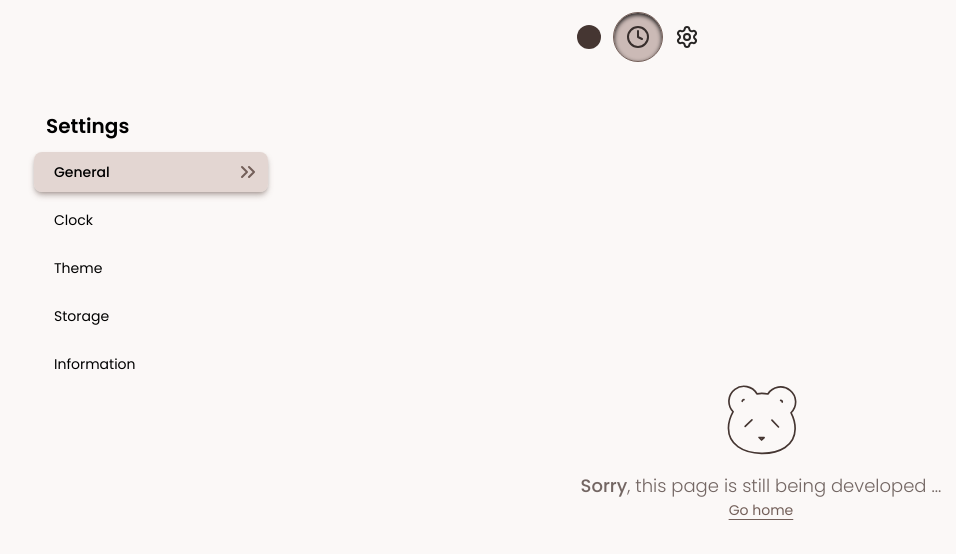
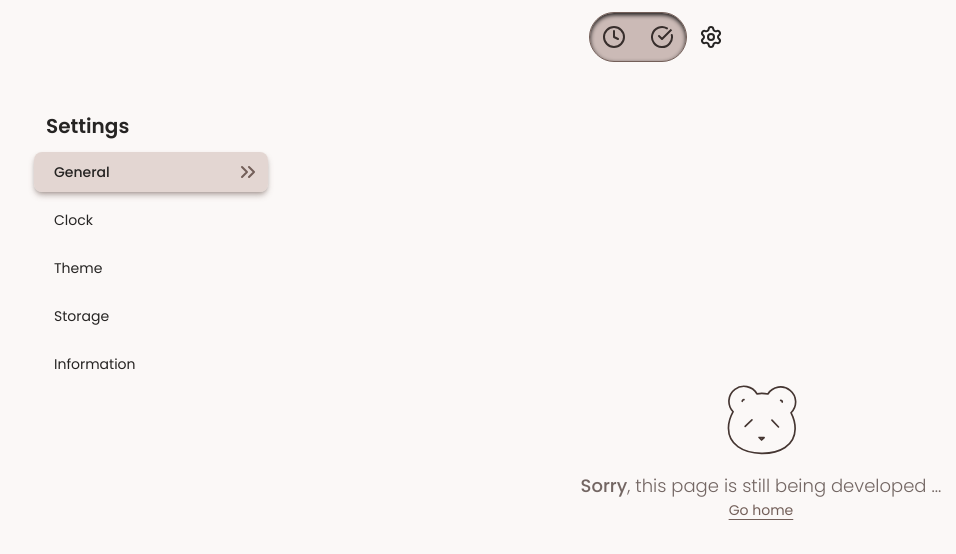
Before and after one commit to plwtx/chai.study, a React (Vite) app: page /settings in a window 1280 px wide. Shown: the top 554 px of the page, without its empty margins (2-958 px from the left). Built offline with nearby package versions, Linux system fonts and the light colour scheme; a web font is replaced by a local one; what @toolwind/corner-shape would draw is missing.

Commit message:
STYLE: Settings color theme update.

```diff
--- a/src/features/navbar/components/NavItem.tsx
+++ b/src/features/navbar/components/NavItem.tsx
@@ -13,14 +13,15 @@ const variantStyles = {
   pill: {
     base: "size-6 cursor-pointer rounded-full",
     active:
-      "text-brown-100 bg-brown-700 shadow-brown-700 scale-160 p-1 shadow-md",
+      "text-brown-100 dark:text-dark-600 bg-brown-700 dark:bg-dark-100 shadow-brown-700 scale-160 p-1 shadow-md",
     inactive:
-      "text-brown-700 hover:bg-brown-900/25 transition-all ease-in-out hover:scale-130 hover:p-px",
+      "text-brown-700 dark:text-dark-100  transition-all ease-in-out hover:scale-130 hover:p-px",
   },
   icon: {
     base: "size-6 cursor-pointer",
-    active: "text-brown-800",
-    inactive: "text-brown-700 hover:text-brown-800 transition-colors",
+    active: "text-brown-800 dark:text-dark-100",
+    inactive:
+      "text-brown-700 dark:text-dark-100 hover:text-brown-800 dark:hover:text-dark-100/45 hover:rotate-45 transition-all",
   },
 };
 
--- a/src/features/navbar/components/NavLogo.tsx
+++ b/src/features/navbar/components/NavLogo.tsx
@@ -1,3 +1,3 @@
 export default function NavLogo() {
-  return <div className="bg-brown-600 size-6 rounded-full" />;
+  return <div className="bg-accent size-6 rounded-full" />;
 }
--- a/src/features/navbar/index.tsx
+++ b/src/features/navbar/index.tsx
@@ -1,4 +1,4 @@
-import { Clock, Settings } from "lucide-react";
+import { Clock, Settings, CircleCheckBig } from "lucide-react";
 import NavItem from "./components/NavItem";
 import NavLogo from "./components/NavLogo";
 
@@ -6,9 +6,9 @@ export default function Navbar() {
   return (
     <div className="flex items-center justify-center gap-3">
       <NavLogo />
-      <div className="bg-brown-300/75 shadow-brown-900 border-brown-500 flex w-fit items-center justify-between gap-6 overflow-clip rounded-full border p-3 shadow-inner">
+      <div className="bg-brown-300/75 dark:bg-dark-900 shadow-brown-900 border-brown-500 flex w-fit items-center justify-between gap-6 overflow-clip rounded-full border p-3 shadow-inner dark:border-black dark:shadow-black">
         <NavItem icon={Clock} to="/" />
-        {/* <NavItem icon={CircleCheckBig} to="/tasks" /> */}
+        <NavItem icon={CircleCheckBig} to="/tasks" />
       </div>
       <NavItem icon={Settings} to="/settings" variant="icon" />
     </div>
--- a/src/features/settings/components/settings-error.tsx
+++ b/src/features/settings/components/settings-error.tsx
@@ -13,24 +13,24 @@ function AnimatedPanda() {
       }}
       className="inline-block origin-bottom"
     >
-      <Panda className="stroke-brown-600 m-3 size-20 stroke-[0.5px]" />
+      <Panda className="stroke-brown-600 m-3 size-20 stroke-[0.5px] dark:stroke-white/65" />
     </motion.div>
   );
 }
 export default function Settings() {
   return (
     <>
-      <div className="font-poppins h-full w-full">
+      <div className="font-poppins text-brown-600/75 dark:text-dark-100 h-full w-full">
         <div className="flex h-full w-full flex-col items-center justify-center">
           {/* Title */}
           <AnimatedPanda />
-          <h1 className="font-poppins text-brown-600/75 px-3 text-lg font-light">
+          <h1 className="font-poppins px-3 text-lg font-light">
             <span className="font-medium">Sorry</span>, this page is still being
             developed ...
           </h1>
           <Link
             to="/"
-            className="text-brown-500 hover:text-brown-700 text-sm underline underline-offset-4 transition-colors"
+            className="text-brown-500 hover:text-brown-700 dark:hover:text-dark-100 text-sm underline underline-offset-4 transition-colors dark:text-white"
           >
             Go home
           </Link>
--- a/src/features/settings/components/settings-nav.tsx
+++ b/src/features/settings/components/settings-nav.tsx
@@ -19,7 +19,9 @@ export default function SettingsNav({
 }: SettingsNavProps) {
   return (
     <aside className="w-78" aria-label="Settings category selection sidebar.">
-      <h1 className="font-poppins px-3 text-xl font-semibold">Settings</h1>
+      <h1 className="font-poppins text-brown-800 dark:text-dark-100 px-3 text-xl font-semibold">
+        Settings
+      </h1>
       <ul className="my-3 flex w-full flex-col gap-2 pr-3 text-sm font-normal">
         {categories.map((category) => {
           const isActive = category.id === activeId;
@@ -28,16 +30,16 @@ export default function SettingsNav({
               key={category.id}
               onClick={() => onSelect(category.id)}
               className={cn(
-                "flex items-center justify-between rounded-lg p-2 pl-5 transition-transform active:scale-95",
+                "text-brown-800 dark:text-dark-100 flex items-center justify-between rounded-lg p-2 pl-5 transition-transform active:scale-95",
                 isActive
-                  ? "bg-brown-200/75 shadow-brown-500/45 font-medium shadow-md"
-                  : "hover:bg-brown-100/75 group cursor-pointer"
+                  ? "bg-brown-200/75 dark:bg-dark-900 dark:shadow-dark-900 shadow-brown-500/45 font-medium shadow-md"
+                  : "hover:bg-brown-100/75 dark:hover:bg-dark-900/75 group cursor-pointer"
               )}
             >
               <span className="select-none">{category.name}</span>
               <span
                 className={cn(
-                  "text-brown-500 translate-x-0 opacity-100 transition-all duration-300",
+                  "text-brown-500 dark:text-dark-100 translate-x-0 opacity-100 transition-all duration-300",
                   !isActive &&
                     "z-0 -translate-x-3 opacity-0 group-hover:opacity-45"
                 )}
--- a/src/features/settings/index.tsx
+++ b/src/features/settings/index.tsx
@@ -28,7 +28,7 @@ export default function Settings() {
   const ActivePanel = CATEGORY_COMPONENTS[activeId];
 
   return (
-    <div className="bg-brown-50 font-poppins h-dvh w-full p-9">
+    <div className="bg-brown-50 dark:bg-dark-600 font-poppins h-dvh w-full p-9">
       <div className="flex h-full w-full flex-col items-center justify-center">
         <div className="mt-19 flex h-dvh w-full max-w-7xl items-center justify-center">
           <div className="flex h-full w-full">
```
